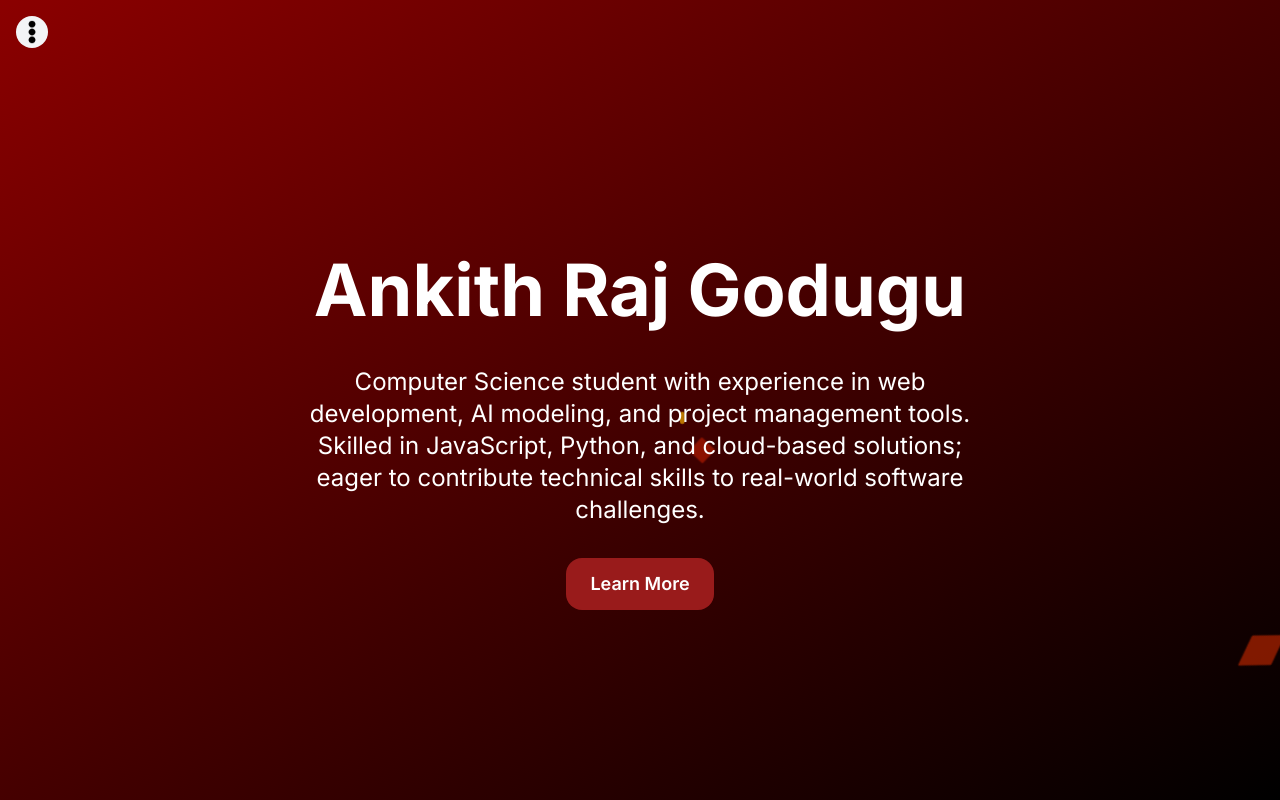
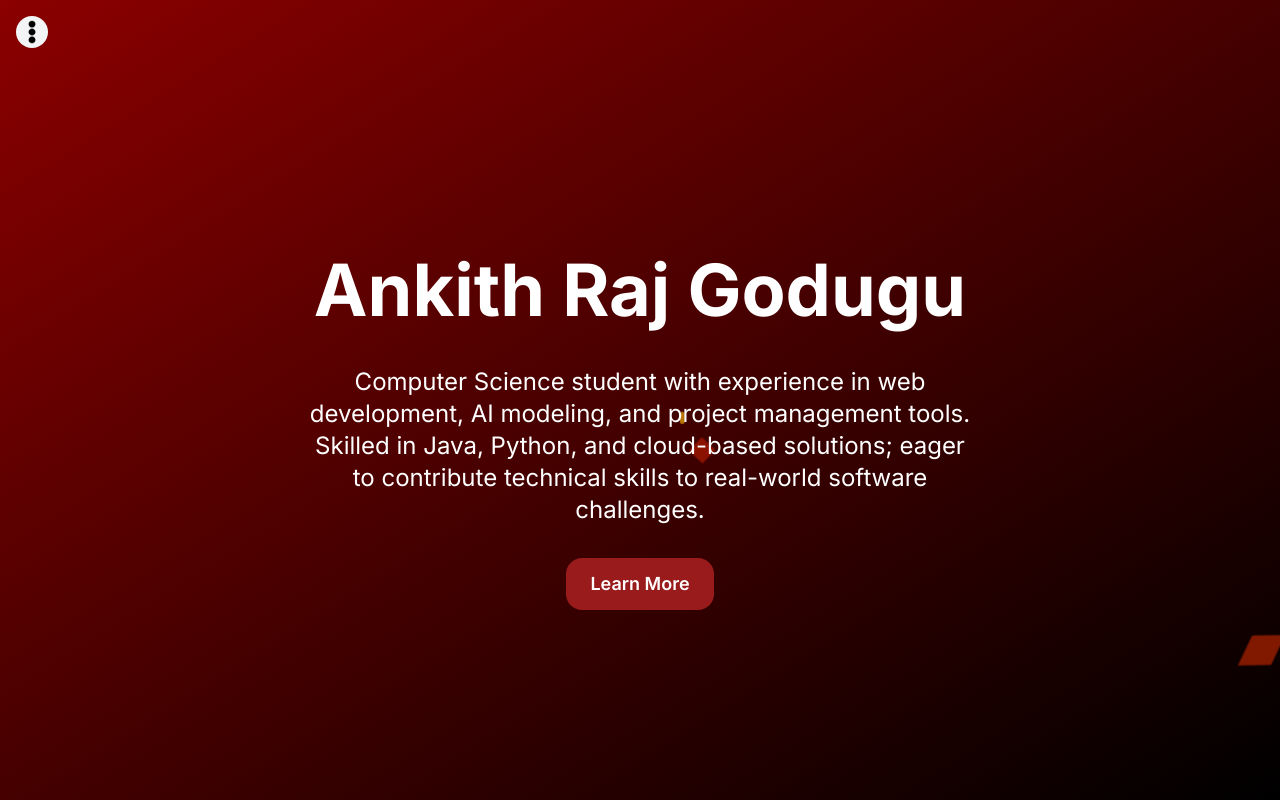
Before and after one commit to AnkithRajGodugu/beserk, a React (Vite) app: page / in a window 1280 px wide. Built offline with nearby package versions, Linux system fonts and the light colour scheme.

Commit message:
Update Home.tsx

```diff
--- a/src/components/Home.tsx
+++ b/src/components/Home.tsx
@@ -347,7 +347,7 @@ const Home = () => {
             Ankith Raj Godugu
           </motion.div>
           <motion.div className="hero-subtitle mt-4" custom={1} variants={lineVariants} initial="hidden" animate="visible">
-            Computer Science student with experience in web development, AI modeling, and project management tools. Skilled in JavaScript, Python, and cloud-based solutions; eager to contribute technical skills to real-world software challenges.
+            Computer Science student with experience in web development, AI modeling, and project management tools. Skilled in Java, Python, and cloud-based solutions; eager to contribute technical skills to real-world software challenges.
           </motion.div>
           <motion.a href="/about" className="hero-button mb-8" custom={2} variants={lineVariants} initial="hidden" animate="visible">
             Learn More
```
